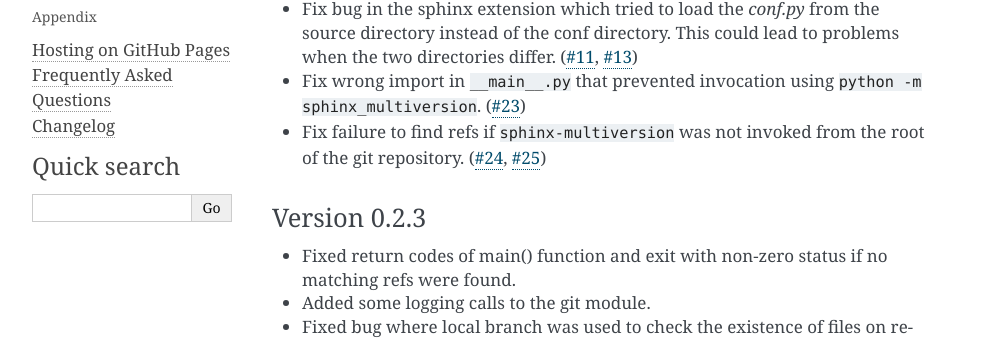
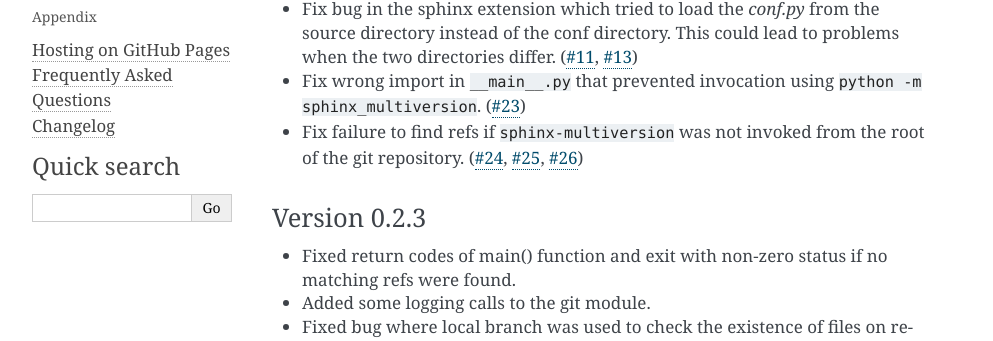
Before and after one commit to sphinx-contrib/multiversion, a Sphinx documentation site: the page built from docs/changelog.rst, in a window 1280 px wide. Shown: the part 334-675 px from the top of the page, without its empty margins (148-1141 px from the left). Built offline with Sphinx 7.4.7, drawn with Linux system fonts in a browser that asks for light colours.

Commit message:
docs/changelog: Add missing issue number to changelog entry

```diff
--- a/docs/changelog.rst
+++ b/docs/changelog.rst
@@ -14,7 +14,7 @@ Version 0.2.4 (unreleased)
 * Fix file existence check not working on Windows. (`#18 <issue18_>`_, `#19 <issue19_>`_)
 * Fix bug in the sphinx extension which tried to load the `conf.py` from the source directory instead of the conf directory. This could lead to problems when the two directories differ. (`#11 <issue11_>`_, `#13 <issue13_>`_)
 * Fix wrong import in :file:`__main__.py` that prevented invocation using ``python -m sphinx_multiversion``. (`#23 <issue23_>`_)
-* Fix failure to find refs if ``sphinx-multiversion`` was not invoked from the root of the git repository. (`#24 <issue24_>`_, `#25 <issue25_>`_)
+* Fix failure to find refs if ``sphinx-multiversion`` was not invoked from the root of the git repository. (`#24 <issue24_>`_, `#25 <issue25_>`_, `#26 <issue26_>`_)
 
 
 Version 0.2.3
```
Also changed, not shown: other parts of docs/changelog.rst (+1 -0 lines).
